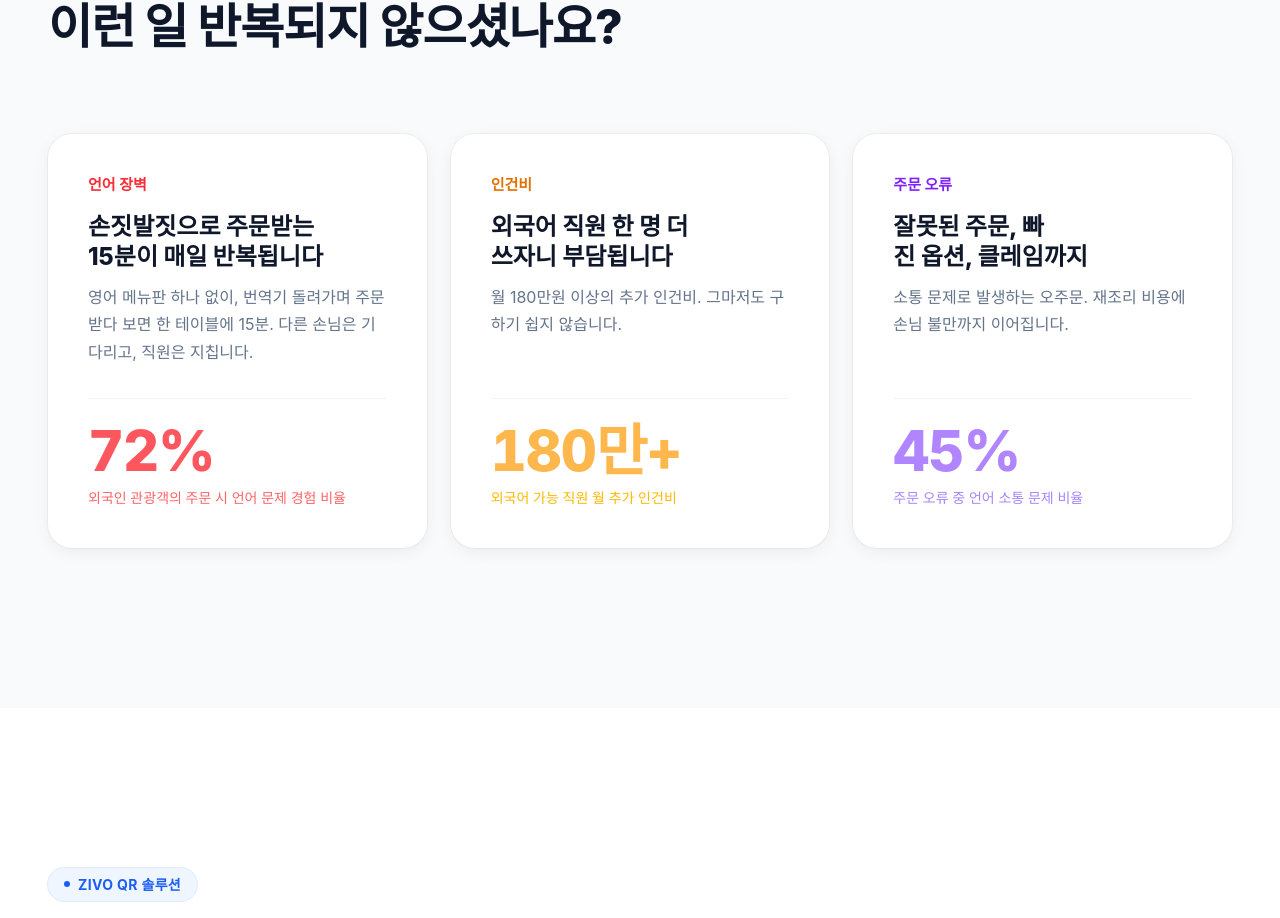
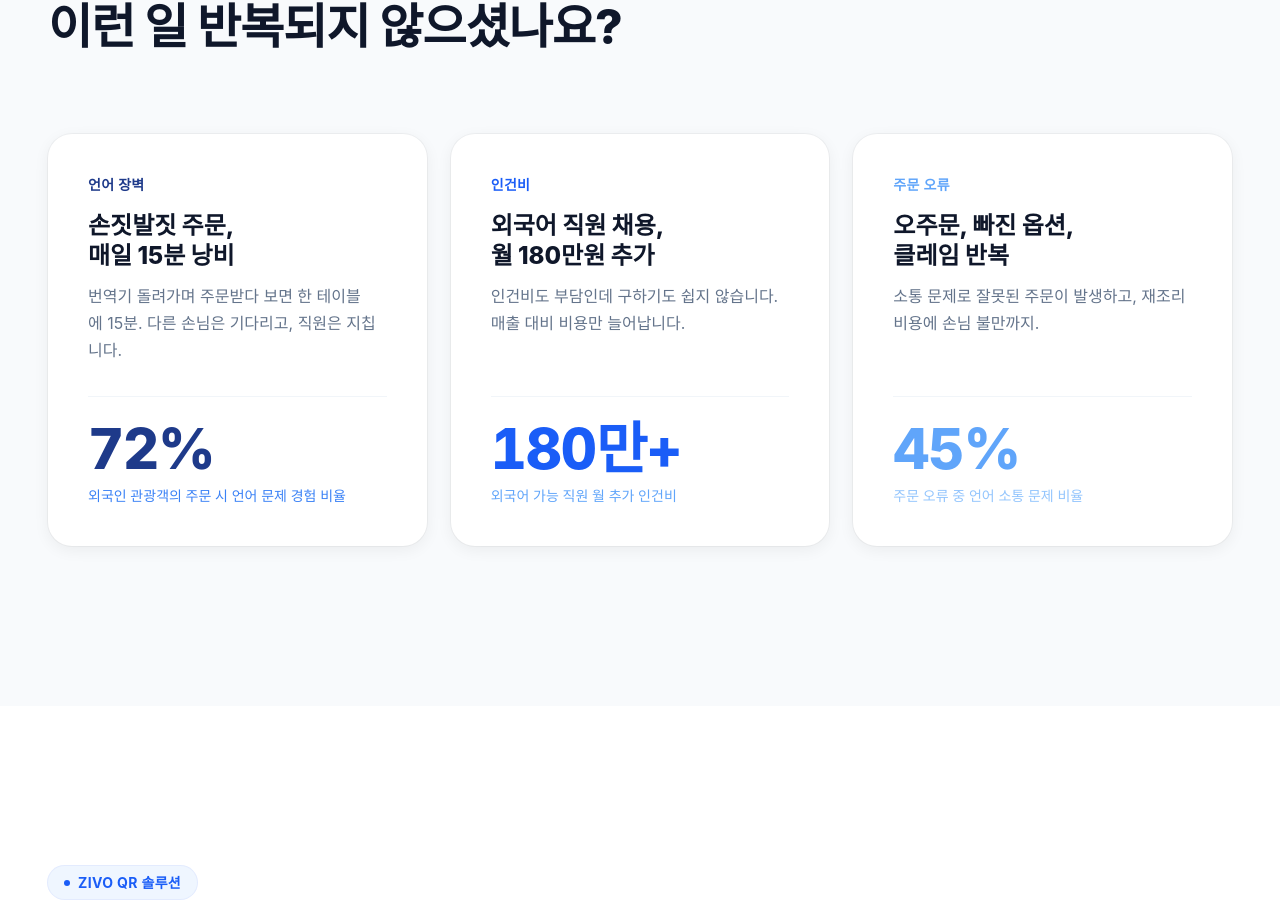
Before and after one commit to willji1096/ZIVO-QRLanding, a React (Vite) app: page / in a window 1280 px wide. Shown: the part 1259-2177 px from the top of the page. Built offline with nearby package versions, Linux system fonts and the light colour scheme; a web font is replaced by a local one.

Commit message:
PainPoints — 제목 줄바꿈 정리, 카피 간결하게

```diff
--- a/src/sections/PainPoints.tsx
+++ b/src/sections/PainPoints.tsx
@@ -21,69 +21,59 @@ export function PainPoints() {
         </motion.div>
 
         <div className="grid md:grid-cols-3 gap-5 md:gap-6">
-          {/* 카드 1 — 언어 장벽 */}
+          {[
+            {
+              label: '언어 장벽',
+              title: '손짓발짓 주문,\n매일 15분 낭비',
+              desc: '번역기 돌려가며 주문받다 보면 한 테이블에 15분. 다른 손님은 기다리고, 직원은 지칩니다.',
+              stat: '72%',
+              statDesc: '외국인 관광객의 주문 시 언어 문제 경험 비율',
+              labelColor: 'text-[#1E3A8A]',
+              statColor: 'text-[#1E3A8A]',
+              descColor: 'text-[#3B82F6]',
+            },
+            {
+              label: '인건비',
+              title: '외국어 직원 채용,\n월 180만원 추가',
+              desc: '인건비도 부담인데 구하기도 쉽지 않습니다. 매출 대비 비용만 늘어납니다.',
+              stat: '180만+',
+              statDesc: '외국어 가능 직원 월 추가 인건비',
+              labelColor: 'text-[#1A5DF7]',
+              statColor: 'text-[#1A5DF7]',
+              descColor: 'text-[#60A5FA]',
+            },
+            {
+              label: '주문 오류',
+              title: '오주문, 빠진 옵션,\n클레임 반복',
+              desc: '소통 문제로 잘못된 주문이 발생하고, 재조리 비용에 손님 불만까지.',
+              stat: '45%',
+              statDesc: '주문 오류 중 언어 소통 문제 비율',
+              labelColor: 'text-[#60A5FA]',
+              statColor: 'text-[#60A5FA]',
+              descColor: 'text-[#93C5FD]',
+            },
+          ].map((card, i) => (
             <motion.div
+              key={card.label}
               initial={{ opacity: 0, y: 16 }}
               whileInView={{ opacity: 1, y: 0 }}
               viewport={{ once: true }}
-            transition={{ duration: 0.5 }}
+              transition={{ duration: 0.5, delay: i * 0.1 }}
               className="p-8 md:p-10 rounded-3xl bg-white shadow-[0_0_0_1px_rgba(0,0,0,0.04),0_4px_16px_rgba(0,0,0,0.06)] flex flex-col"
             >
-            <span className="text-[15px] font-bold text-red-500 mb-4">언어 장벽</span>
-            <h3 className="text-[22px] md:text-[24px] font-extrabold text-[#0F172A] leading-[1.25] mb-3">
-              손짓발짓으로 주문받는 15분이 매일 반복됩니다
+              <span className={`text-[14px] font-bold ${card.labelColor} mb-4 tracking-wide`}>{card.label}</span>
+              <h3 className="text-[22px] md:text-[24px] font-extrabold text-[#0F172A] leading-[1.25] mb-3 whitespace-pre-line">
+                {card.title}
               </h3>
               <p className="text-[16px] text-[#64748B] leading-[1.7] mb-auto">
-              영어 메뉴판 하나 없이, 번역기 돌려가며 주문 받다 보면
-              한 테이블에 15분. 다른 손님은 기다리고, 직원은 지칩니다.
+                {card.desc}
               </p>
               <div className="mt-8 pt-6 border-t border-[#F1F5F9]">
-              <span className="text-[48px] md:text-[56px] font-extrabold text-red-500/80 tracking-[-0.02em] tabular-nums leading-none block">72%</span>
-              <span className="text-[14px] text-red-400 font-medium mt-2 block">외국인 관광객의 주문 시 언어 문제 경험 비율</span>
+                <span className={`text-[48px] md:text-[56px] font-extrabold ${card.statColor} tracking-[-0.02em] tabular-nums leading-none block`}>{card.stat}</span>
+                <span className={`text-[14px] ${card.descColor} font-medium mt-2 block`}>{card.statDesc}</span>
               </div>
             </motion.div>
-
-          {/* 카드 2 — 인건비 */}
-          <motion.div
-            initial={{ opacity: 0, y: 16 }}
-            whileInView={{ opacity: 1, y: 0 }}
-            viewport={{ once: true }}
-            transition={{ duration: 0.5, delay: 0.1 }}
-            className="p-8 md:p-10 rounded-3xl bg-white shadow-[0_0_0_1px_rgba(0,0,0,0.04),0_4px_16px_rgba(0,0,0,0.06)] flex flex-col"
-          >
-            <span className="text-[15px] font-bold text-amber-600 mb-4">인건비</span>
-            <h3 className="text-[22px] md:text-[24px] font-extrabold text-[#0F172A] leading-[1.25] mb-3">
-              외국어 직원 한 명 더 쓰자니 부담됩니다
-            </h3>
-            <p className="text-[16px] text-[#64748B] leading-[1.7] mb-auto">
-              월 180만원 이상의 추가 인건비. 그마저도 구하기 쉽지 않습니다.
-            </p>
-            <div className="mt-8 pt-6 border-t border-[#F1F5F9]">
-              <span className="text-[48px] md:text-[56px] font-extrabold text-amber-500/70 tracking-[-0.02em] tabular-nums leading-none block">180만+</span>
-              <span className="text-[14px] text-amber-400 font-medium mt-2 block">외국어 가능 직원 월 추가 인건비</span>
-            </div>
-          </motion.div>
-
-          {/* 카드 3 — 주문 오류 */}
-          <motion.div
-            initial={{ opacity: 0, y: 16 }}
-            whileInView={{ opacity: 1, y: 0 }}
-            viewport={{ once: true }}
-            transition={{ duration: 0.5, delay: 0.2 }}
-            className="p-8 md:p-10 rounded-3xl bg-white shadow-[0_0_0_1px_rgba(0,0,0,0.04),0_4px_16px_rgba(0,0,0,0.06)] flex flex-col"
-          >
-            <span className="text-[15px] font-bold text-violet-600 mb-4">주문 오류</span>
-            <h3 className="text-[22px] md:text-[24px] font-extrabold text-[#0F172A] leading-[1.25] mb-3">
-              잘못된 주문, 빠진 옵션, 클레임까지
-            </h3>
-            <p className="text-[16px] text-[#64748B] leading-[1.7] mb-auto">
-              소통 문제로 발생하는 오주문. 재조리 비용에 손님 불만까지 이어집니다.
-            </p>
-            <div className="mt-8 pt-6 border-t border-[#F1F5F9]">
-              <span className="text-[48px] md:text-[56px] font-extrabold text-violet-500/70 tracking-[-0.02em] tabular-nums leading-none block">45%</span>
-              <span className="text-[14px] text-violet-400 font-medium mt-2 block">주문 오류 중 언어 소통 문제 비율</span>
-            </div>
-          </motion.div>
+          ))}
         </div>
       </div>
     </section>
```
Lines whose indentation alone changed are shown as unchanged.
